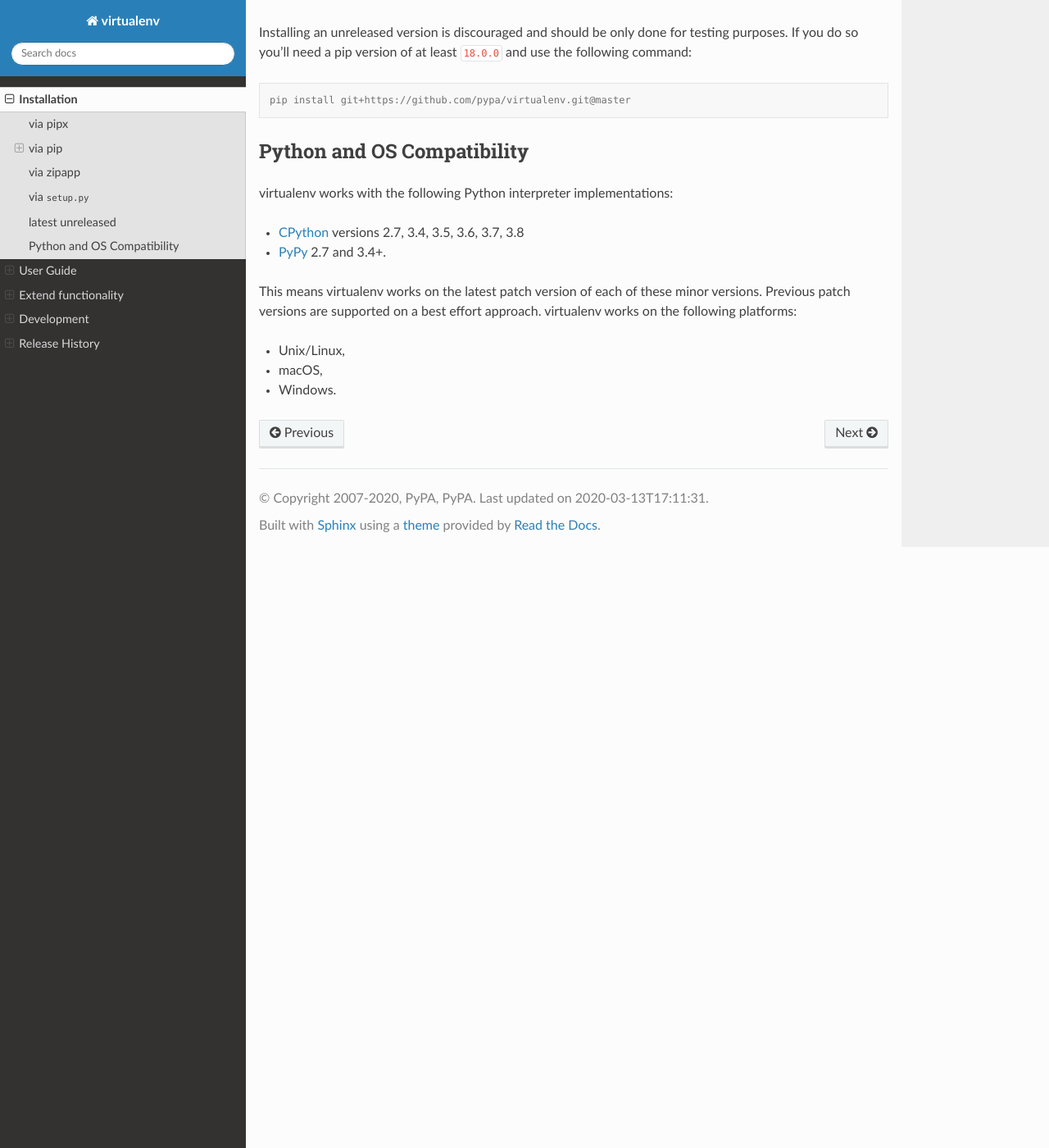
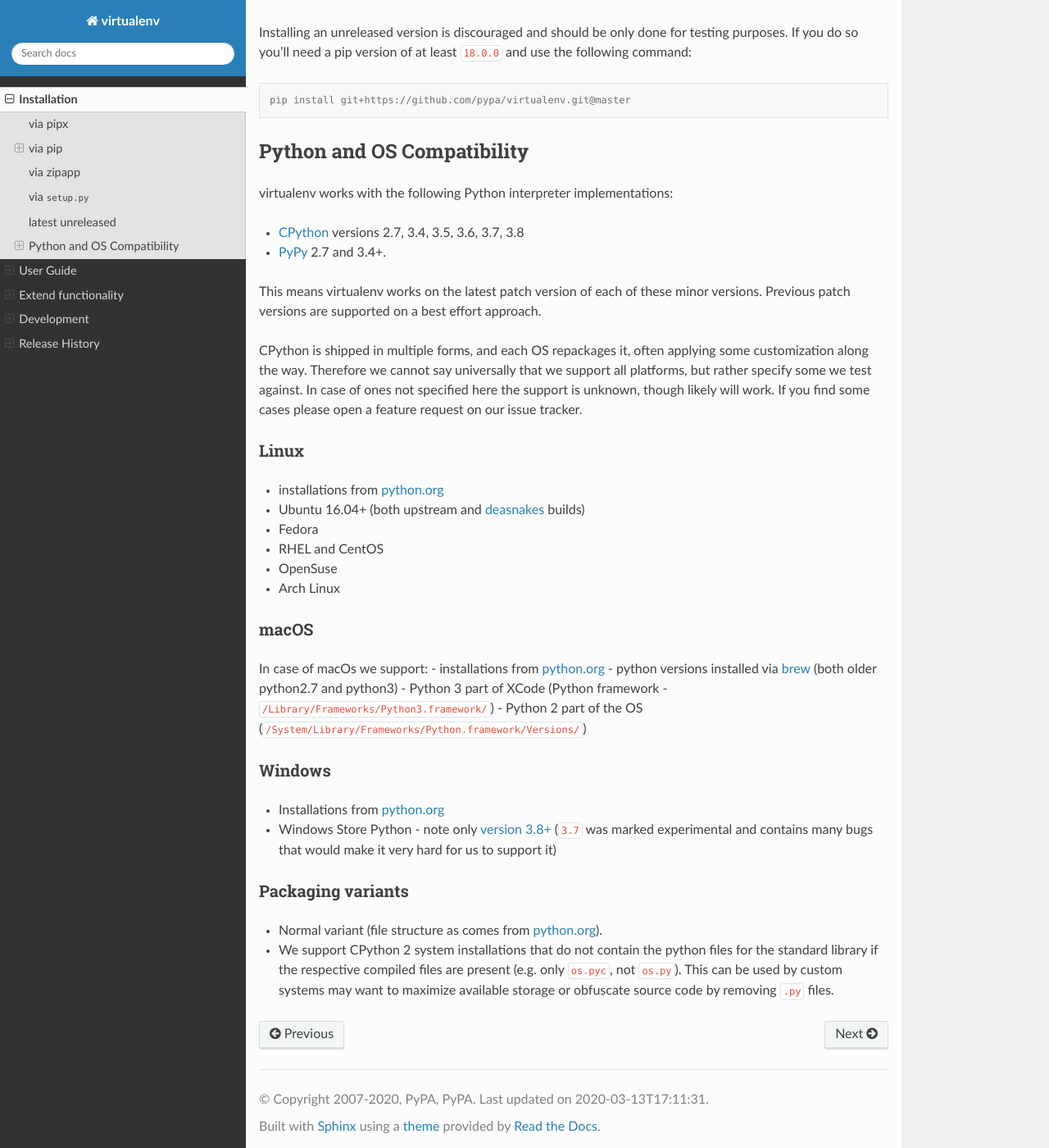
Before and after one commit to pypa/virtualenv, a Sphinx documentation site: the page built from docs/installation.rst, in a window 1280 px wide and 1400 px high, scrolled down 1443 px. Shown: the whole window at 82% size. Built offline with Sphinx 7.4.7 and the Read the Docs theme 2.0.0, drawn with Linux system fonts in a browser that asks for light colours; pages that are not in the unit, such as notebooks, are missing from menus; the version number could not be read and is left out.

Commit message:
Allow missing .py files if .pyc is present (#1714)
* Allow missing .py files if .pyc is present

* Document packaging types we support

Signed-off-by: Bernat Gabor <bgabor8@bloomberg.net>

* improve test

Signed-off-by: Bernat Gabor <bgabor8@bloomberg.net>

* PyPy requires the standard library source files

Signed-off-by: Bernat Gabor <bgabor8@bloomberg.net>

Co-authored-by: Bernat Gabor <bgabor8@bloomberg.net>

```diff
--- /dev/null
+++ b/docs/changelog/1714.bugfix.rst
@@ -0,0 +1 @@
+Allow missing ``.py`` files if a compiled ``.pyc`` version is available - by :user:`tucked`.
--- /dev/null
+++ b/docs/changelog/1714.doc.rst
@@ -0,0 +1,2 @@
+:ref:`supports <compatibility-requirements>` details now explicitly what Python installations we support
+- by :user:`gaborbernat`.
--- a/docs/installation.rst
+++ b/docs/installation.rst
@@ -89,8 +89,39 @@
 - `PyPy <https://pypy.org/>`_ 2.7 and 3.4+.
 
 This means virtualenv works on the latest patch version of each of these minor versions. Previous patch versions are
-supported on a best effort approach. virtualenv works on the following platforms:
+supported on a best effort approach.
 
-- Unix/Linux,
-- macOS,
-- Windows.
+CPython is shipped in multiple forms, and each OS repackages it, often applying some customization along the way.
+Therefore we cannot say universally that we support all platforms, but rather specify some we test against. In case
+of ones not specified here the support is unknown, though likely will work. If you find some cases please open a feature
+request on our issue tracker.
+
+Linux
+~~~~~
+- installations from `python.org <https://www.python.org/downloads/>`_
+- Ubuntu 16.04+ (both upstream and `deasnakes <https://launchpad.net/~deadsnakes/+archive/ubuntu/ppa>`_ builds)
+- Fedora
+- RHEL and CentOS
+- OpenSuse
+- Arch Linux
+
+macOS
+~~~~~
+In case of macOs we support:
+- installations from `python.org <https://www.python.org/downloads/>`_
+- python versions installed via `brew <https://docs.brew.sh/Homebrew-and-Python>`_ (both older python2.7 and python3)
+- Python 3 part of XCode (Python framework - ``/Library/Frameworks/Python3.framework/``)
+- Python 2 part of the OS (``/System/Library/Frameworks/Python.framework/Versions/``)
+
+Windows
+~~~~~~~
+- Installations from `python.org <https://www.python.org/downloads/>`_
+- Windows Store Python - note only `version 3.8+ <https://www.microsoft.com/en-us/p/python-38/9mssztt1n39l>`_ (``3.7``
+  was marked experimental and contains many bugs that would make it very hard for us to support it)
+
+Packaging variants
+~~~~~~~~~~~~~~~~~~
+- Normal variant (file structure as comes from `python.org <https://www.python.org/downloads/>`_).
+- We support CPython 2 system installations that do not contain the python files for the standard library if the
+  respective compiled files are present (e.g. only ``os.pyc``, not ``os.py``). This can be used by custom systems may
+  want to maximize available storage or obfuscate source code by removing ``.py`` files.
```
Also changed, not shown: 1 other file.
